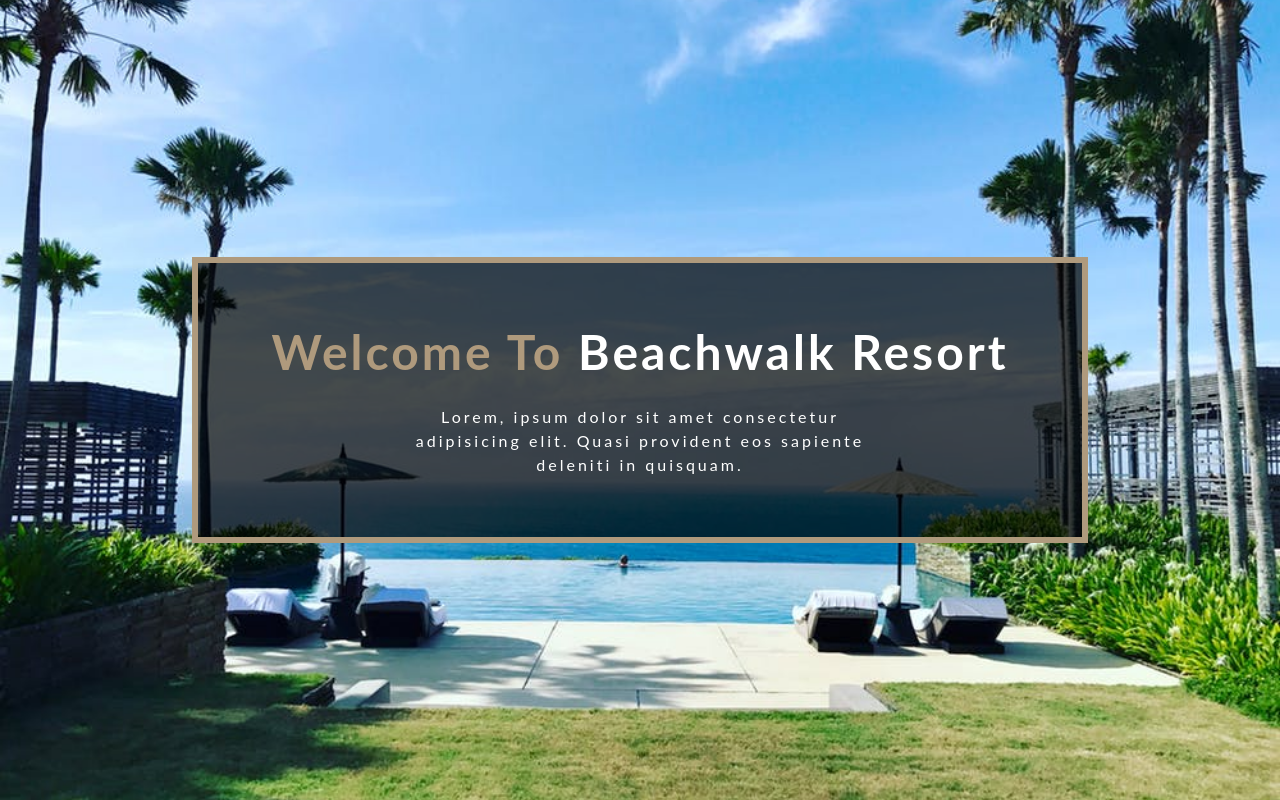
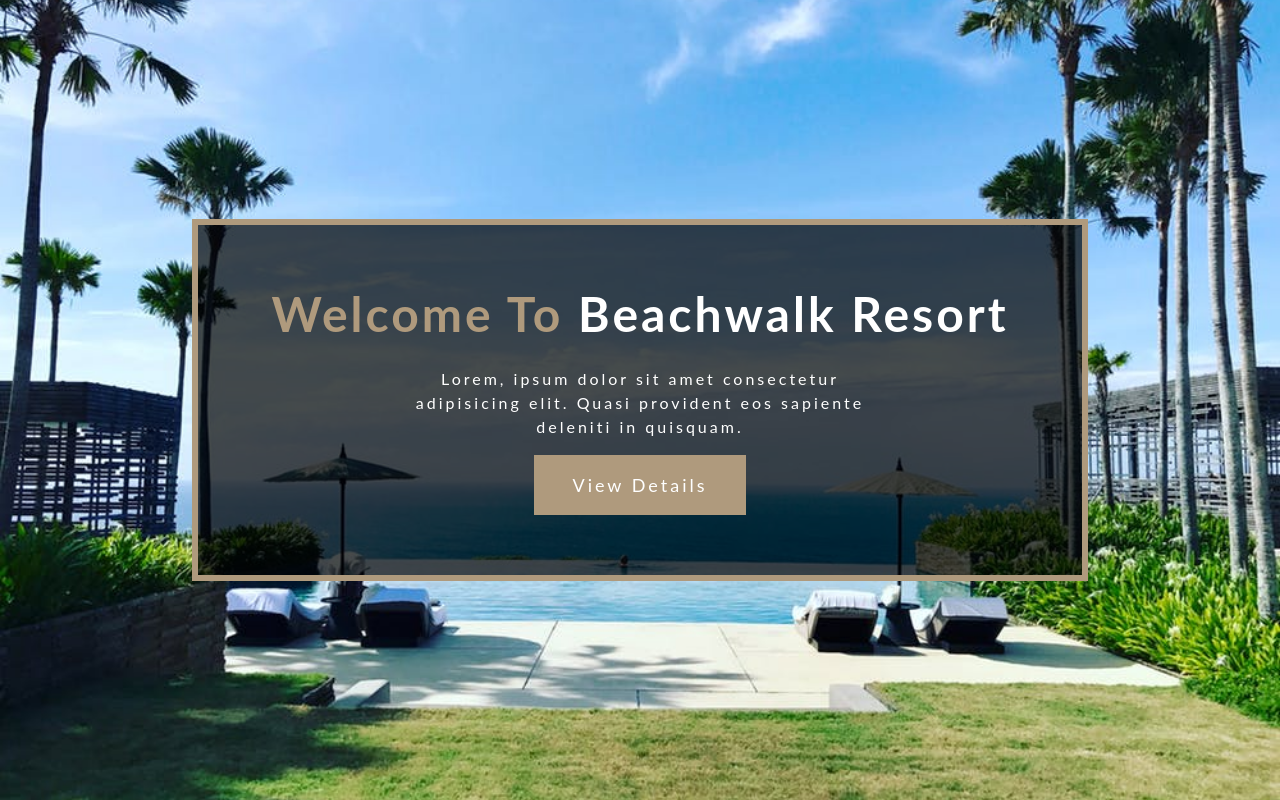
Before and after one commit to MAbdurahman/react-beachwalk-resort, a React (Create React App) app: page / in a window 1280 px wide. Built offline with nearby package versions, Linux system fonts and the light colour scheme.

Commit message:
Complete hero_component-section with Header, Bannner, and Button

```diff
--- /dev/null
+++ b/src/components/global/Buttons.js
@@ -0,0 +1,33 @@
+import styled from 'styled-components';
+import {
+	setColor,
+	setRem,
+	setLetterSpacing,
+	setFont,
+	setBorder,
+	setTransition,
+} from './../../styles/Styles';
+
+
+export const PrimaryBtn = styled.button`
+	display: inline-block;
+	background: ${setColor.primaryColor};
+	color: ${setColor.mainWhite};
+	text-transform: capitalize;
+	font-size: ${setRem(18)};
+	${setFont.main};
+	padding: ${setRem(17)} ${setRem(36)};
+	${setBorder({ color: setColor.primaryColor })};
+	${setLetterSpacing(3)};
+	${setTransition()};
+	&:hover {
+		background: transparent;
+		color: ${setColor.primaryColor};
+	}
+	${props =>
+		`margin: ${props.t || 0} ${props.r || 0} ${props.b || 0} ${
+			props.l || 0
+		}}`};
+	text-decoration: none;
+   cursor: pointer;
+`;
--- a/src/components/page/home/header/Header.jsx
+++ b/src/components/page/home/header/Header.jsx
@@ -2,6 +2,7 @@ import React from 'react';
 import Hero from '../../../global/Hero';
 import homeImage from '../../../../img/homeBcg.jpeg';
 import Banner from './../../../global/Banner';
+import {PrimaryBtn} from '../../../global/Buttons'
 
 export default function Header() {
 	return (
@@ -10,7 +11,9 @@ export default function Header() {
 				greeting='welcome to'
 				title='beachwalk resort'
 				text='Lorem, ipsum dolor sit amet consectetur adipisicing elit. Quasi provident eos sapiente deleniti in quisquam.'
-			/>
+			>
+				<PrimaryBtn t='1rem'>view details</PrimaryBtn>
+			</Banner>
 		</Hero>
 	);
 }
```
